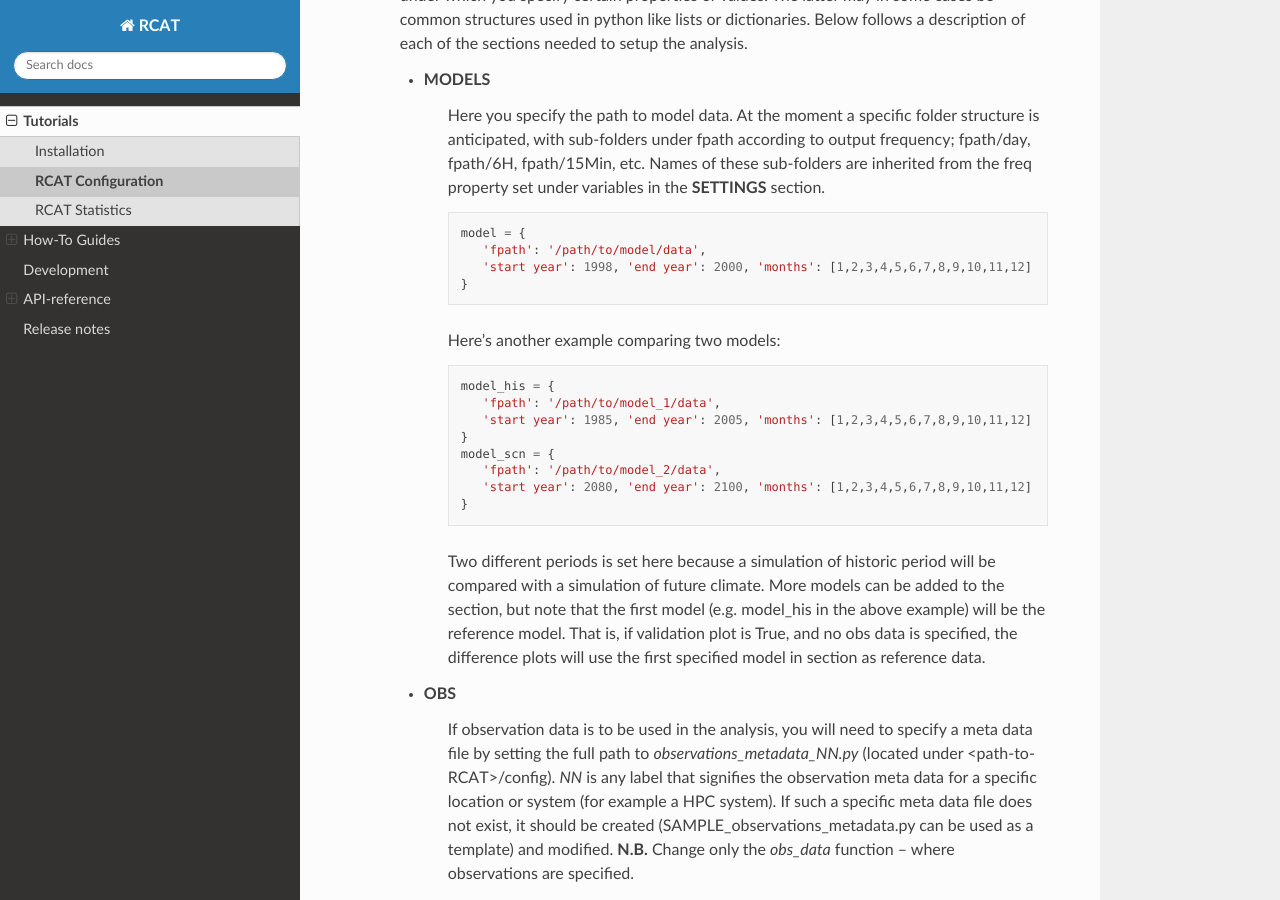
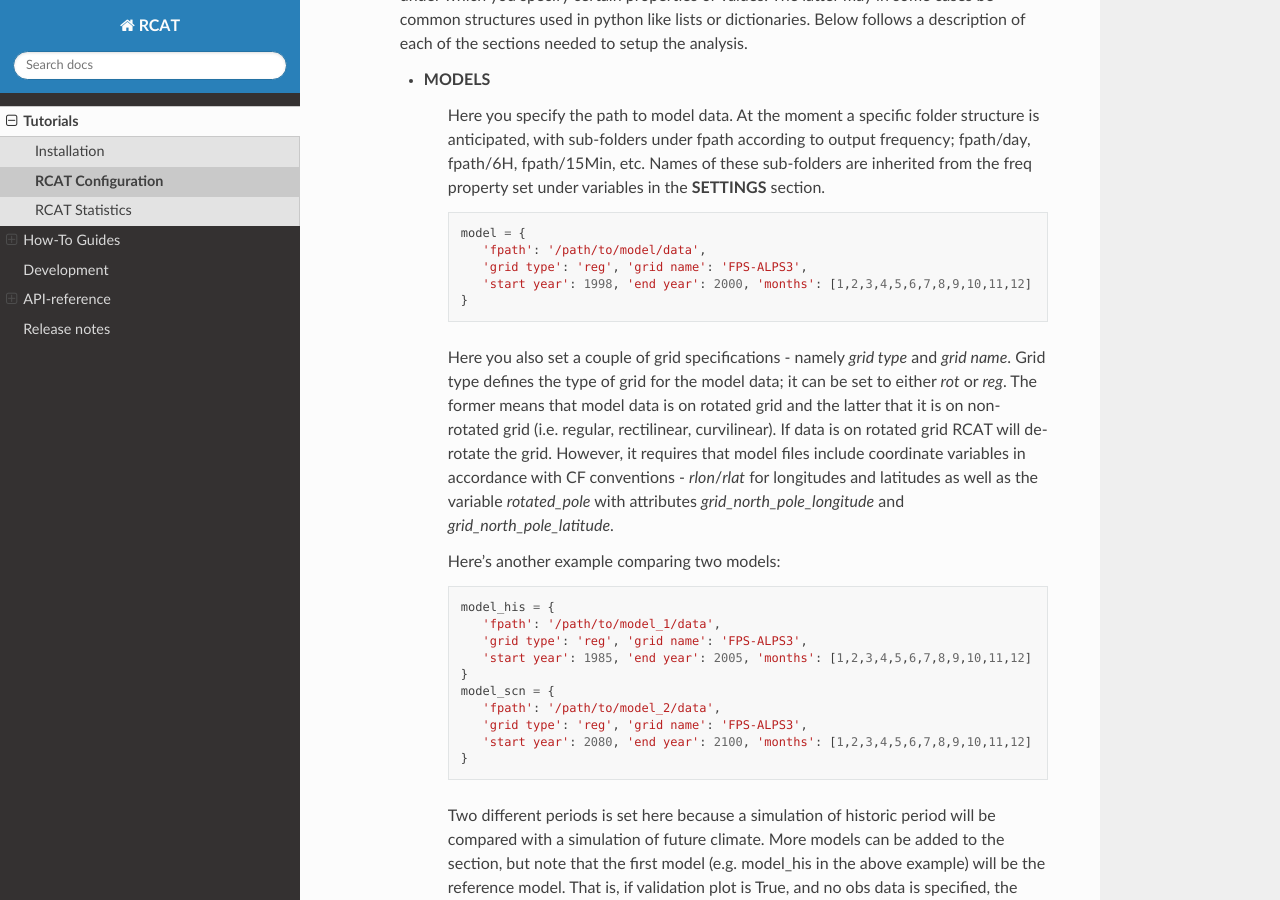
Before and after one commit to jplind79/RCAT, a Sphinx documentation site: the page built from docs/source/config.rst, in a window 1280 px wide and 900 px high, scrolled down 552 px. Built offline with Sphinx 7.4.7 and the Read the Docs theme 2.0.0, drawn with Linux system fonts in a browser that asks for light colours.

Commit message:
Editing docs
Signed-off-by: Petter Lind <petter.lind@smhi.se>

```diff
--- a/docs/source/config.rst
+++ b/docs/source/config.rst
@@ -38,8 +38,20 @@ words, this is your starting point when applying RCAT.
 
             model = {
                'fpath': '/path/to/model/data',
+               'grid type': 'reg', 'grid name': 'FPS-ALPS3',
                'start year': 1998, 'end year': 2000, 'months': [1,2,3,4,5,6,7,8,9,10,11,12]
             }
+
+         Here you also set a couple of grid specifications - namely *grid type*
+         and *grid name*. Grid type defines the type of grid for the model
+         data; it can be set to either *rot* or *reg*. The former means that
+         model data is on rotated grid and the latter that it is on non-rotated
+         grid (i.e. regular, rectilinear, curvilinear). If data is on rotated
+         grid RCAT will de-rotate the grid. However, it requires that model
+         files include coordinate variables in accordance with CF conventions -
+         *rlon*/*rlat* for longitudes and latitudes as well as the variable
+         *rotated_pole* with attributes *grid_north_pole_longitude* and
+         *grid_north_pole_latitude*.
 
          Here's another example comparing two models:
 
@@ -47,10 +59,12 @@ words, this is your starting point when applying RCAT.
 
             model_his = {
                'fpath': '/path/to/model_1/data',
+               'grid type': 'reg', 'grid name': 'FPS-ALPS3',
                'start year': 1985, 'end year': 2005, 'months': [1,2,3,4,5,6,7,8,9,10,11,12]
             }
             model_scn = {
                'fpath': '/path/to/model_2/data',
+               'grid type': 'reg', 'grid name': 'FPS-ALPS3',
                'start year': 2080, 'end year': 2100, 'months': [1,2,3,4,5,6,7,8,9,10,11,12]
             }
 
```
